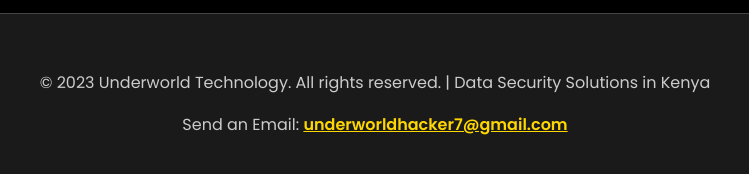
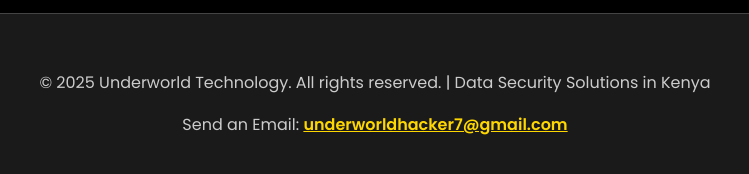
Before and after one commit to Techmax018/Underworld-Tech-, a plain HTML site: page index.html in a window 1280 px wide. Shown: the part 2416-2590 px from the top of the page, 265-1014 px from the left. Drawn offline with Linux system fonts and the light colour scheme.

Commit message:
Update index.html

```diff
--- a/index.html
+++ b/index.html
@@ -106,7 +106,7 @@
 
     <footer class="footer-section">
         <div class="container">
-            <p>&copy; 2023 Underworld Technology. All rights reserved. | Data Security Solutions in Kenya</p>
+            <p>&copy; 2025 Underworld Technology. All rights reserved. | Data Security Solutions in Kenya</p>
             <p>Send an Email: <a href="mailto:underworldhacker7@gmail.com">underworldhacker7@gmail.com</a></p>
         </div>
     </footer>
```
